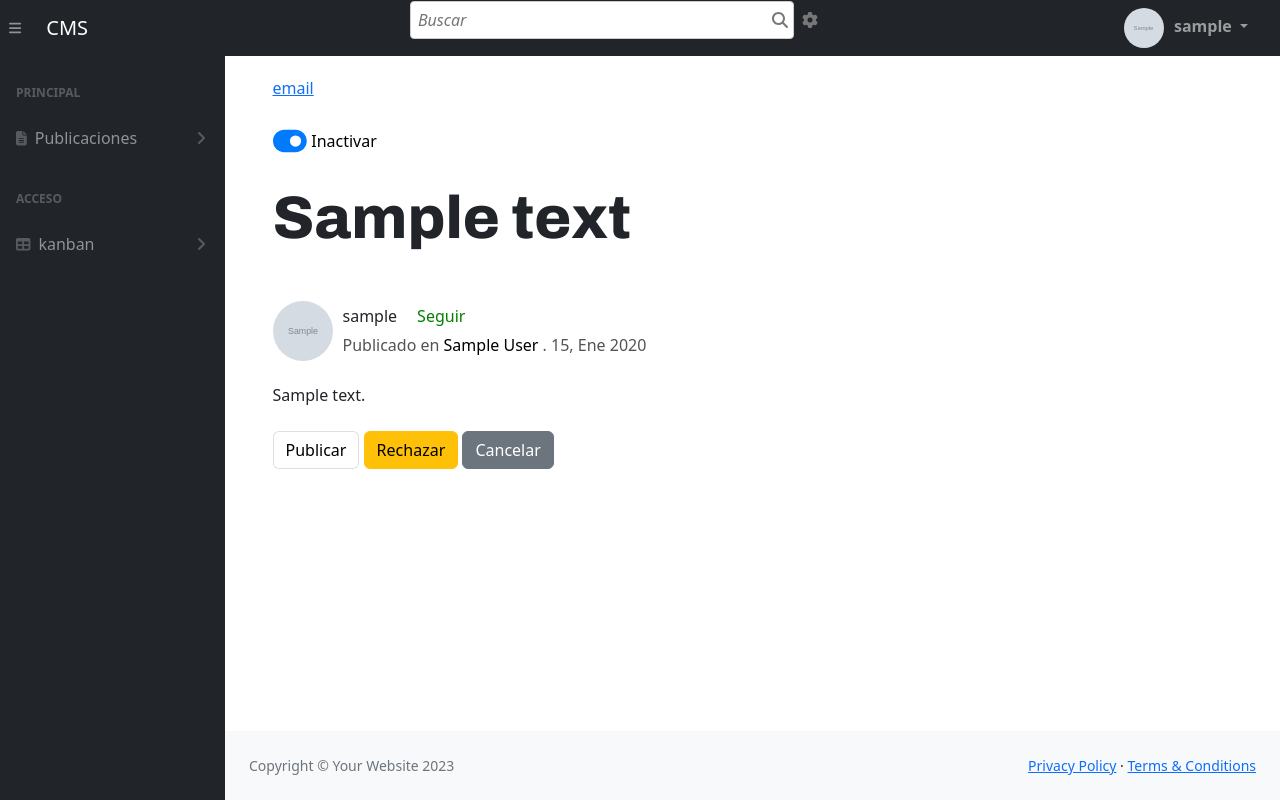
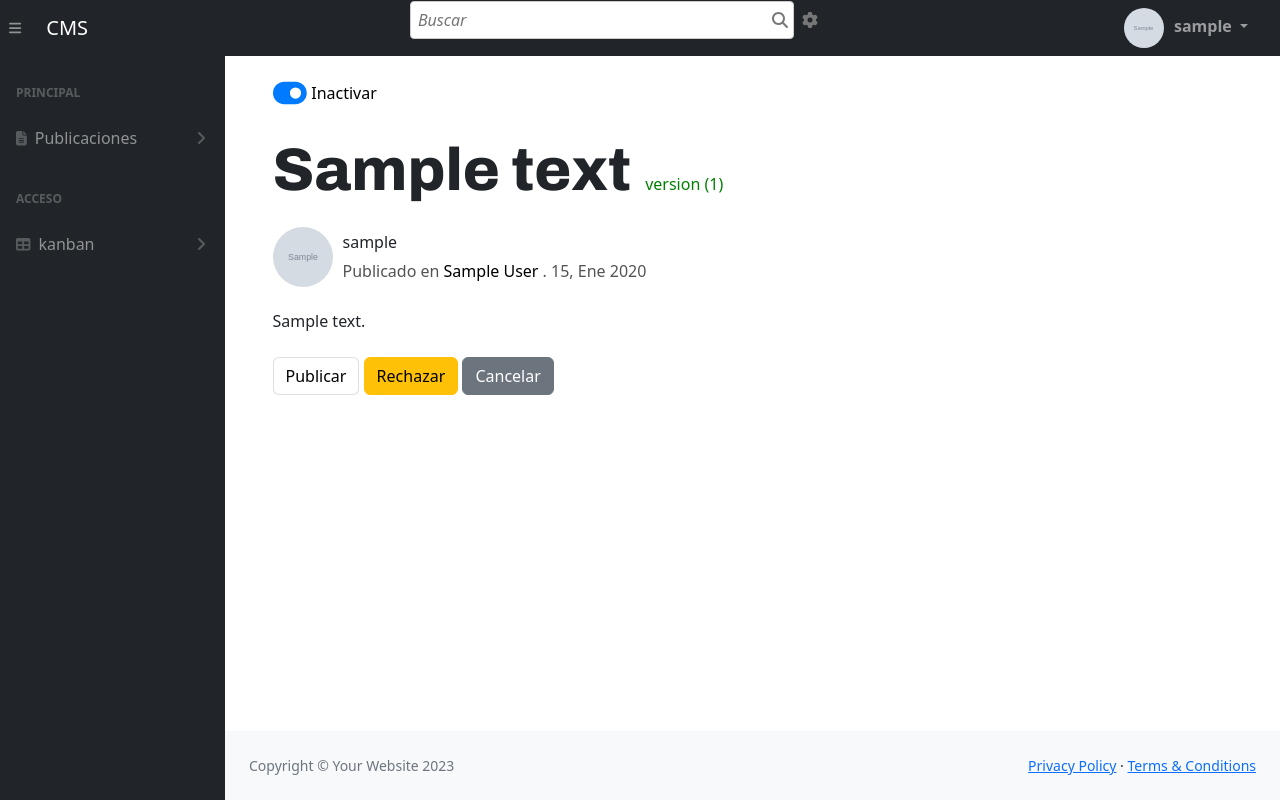
Before and after one commit to juanacevedo68061/dev_proyecto_is2, a Django app: page /publicaciones/ver/00000000-0000-0000-0000-000000000001/ in a window 1280 px wide. Run offline with Django 4.2, Linux system fonts and the light colour scheme; a user stored in the database is signed in; tables that the repository leaves empty hold one stand-in row (values such as "Sample post"); grey boxes marked "Sample" are stand-in pictures; some libraries are stand-ins or nearby versions.

Commit message:
versiones se muestran solo al autor

```diff
--- a/publicaciones/views.py
+++ b/publicaciones/views.py
@@ -35,12 +35,12 @@ def crear_publicacion(request):
     :return: Objeto HttpResponse.
     """
     categorias = Categoria.objects.all()
-    form = PublicacionForm()
+    form = PublicacionForm(False)
     redirect_url = None  # Variable para almacenar la URL de redirección
     message = ''  # Variable para almacenar el mensaje personalizado
 
     if request.method == 'POST':
-        form = PublicacionForm(request.POST, request.FILES)
+        form = PublicacionForm(False,request.POST, request.FILES)
         if 'accion' in request.POST:
             if request.POST['accion'] == 'crear':
                 form_fields_required = ['titulo', 'texto', 'categoria', 'palabras_clave']  # Todos los campos requeridos
@@ -93,7 +93,7 @@ def editar_publicacion_autor(request, publicacion_id):
     redirect_url = None  # Variable para almacenar la URL de redirección
 
     if request.method == 'POST':
-        form = PublicacionForm(request.POST, instance=publicacion)
+        form = PublicacionForm(True, request.POST, instance=publicacion)
         if 'accion' in request.POST:
             if request.POST['accion'] == 'guardar':
                 form_fields_required = ['titulo']
@@ -161,7 +161,7 @@ def editar_publicacion_editor(request, publicacion_id):
     redirect_url = None  # Variable para almacenar la URL de redirección
 
     if request.method == 'POST':
-        form = PublicacionForm(request.POST, instance=publicacion)
+        form = PublicacionForm(True, request.POST, instance=publicacion)
         if 'accion' in request.POST:
             if request.POST['accion'] == 'guardar':
                 form_fields_required = ['titulo']  # Solo el campo "titulo" requerido
--- a/templates/publicaciones/mostrar_publicacion.html
+++ b/templates/publicaciones/mostrar_publicacion.html
@@ -30,7 +30,7 @@
 <div class="contenido">
     <div class="publicacion">
 
-        <a href="{% url 'publicaciones:vista_auxiliar_email' publicacion.id_publicacion %}" >email</a><br><br>
+        <!--<a href="{% url 'publicaciones:vista_auxiliar_email' publicacion.id_publicacion %}" >email</a><br><br>-->
 
         <!--Si quieres que el publicador pueda desactivar solo desde el canvan, quitale rol_-->
         {% if rol_publicador or user == publicacion.autor %}
@@ -43,7 +43,14 @@
             </a><br><br>
         {% endif %}
 
-        <h1 class="titulo">{{ publicacion.titulo }}</h1>
+
+        {% if user == publicacion.autor %}
+            <h1 class="titulo" style="display: inline; margin-right: 10px;">{{ publicacion.titulo }}</h1>
+            <span style="color: green; display: inline;">version ({{publicacion.version}})</span>
+            <br><br>
+        {% else %}
+            <h1 class="titulo">{{ publicacion.titulo }}</h1>
+        {% endif %}
         <div class="informacion">
 
             <div class="perfil-info">
@@ -58,7 +65,7 @@
                     <div class="linea-1">
                         <span class="nombre-autor">{{ publicacion.autor.username }}</span>
                         <!-- Botón para seguir -->
-                        <a href="#" class="seguir">Seguir</a>
+                       <!-- <a href="#" class="seguir">Seguir</a>-->
                     </div>
                     <div>
                         <p class="linea-2">Publicado en <span class="categoria-destacada">{{ publicacion.categoria }}</span><span class="linea-2"> . {{ publicacion.fecha_creacion|date:"d, M Y" }}</span></p>
```
Also changed, not shown: publicaciones/forms.py (+6 -1 lines), media/12264.jpg (added), media/12264_HMqpgJQ.jpg (added), media/12264_N8AEwie.jpg (added), media/1257678.jpg (added), media/Amistad-Oso-Loba_01.jpg (added), media/Amistad-Oso-Loba_01_mpmy2a2.jpg (added).
